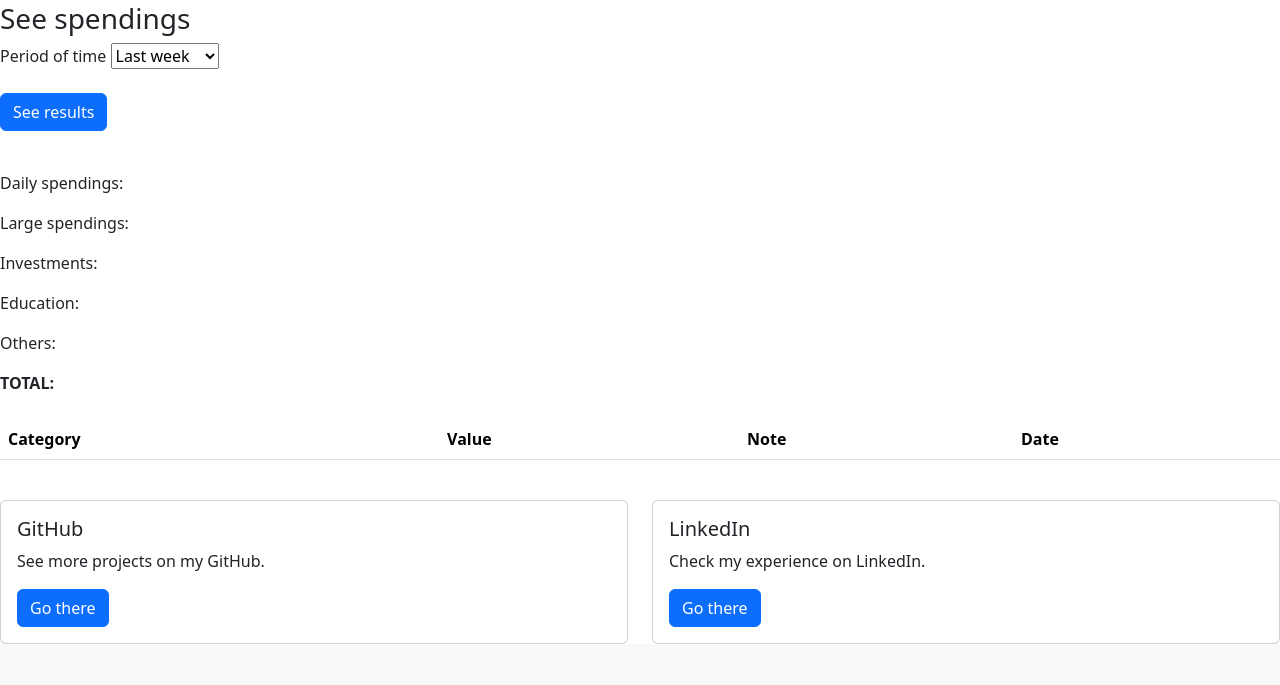
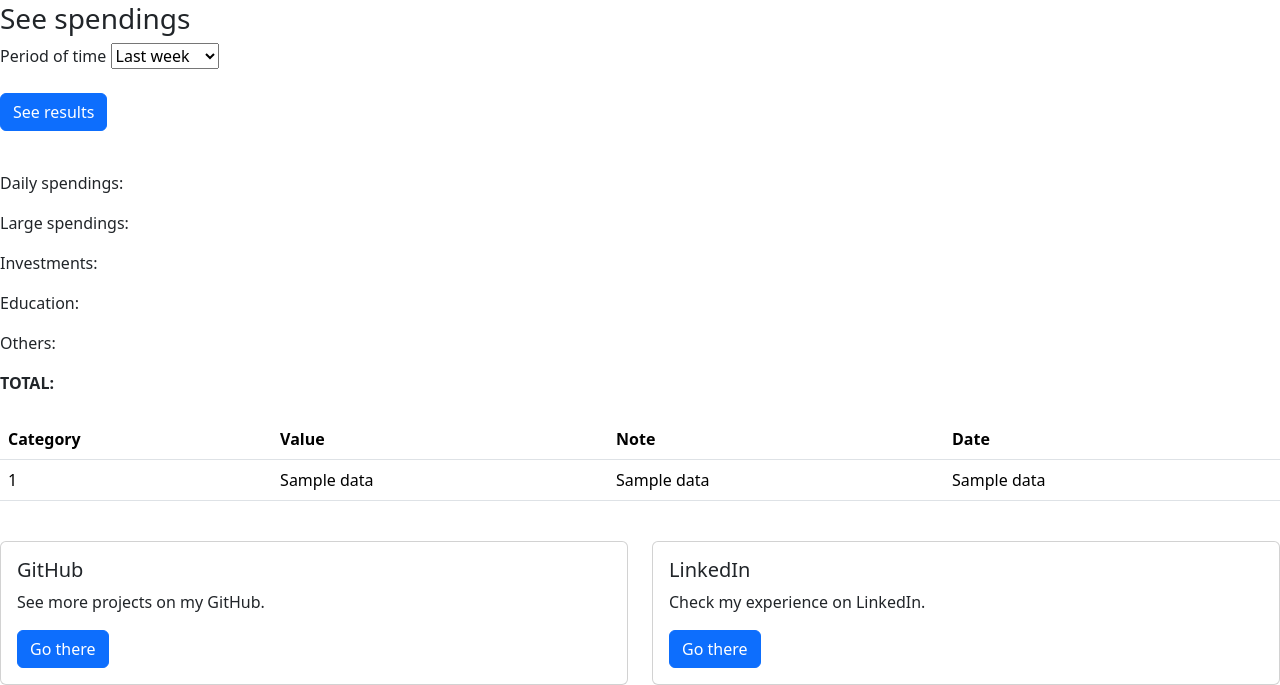
Before and after one commit to jgmbl/home-budget, a Flask app: template templates/spendings.html in a window 1280 px wide. Shown: the part 452-1137 px from the top of the page. Before the commit the page ends 1096 px from the top, so only its background shows below. Run offline with Flask 3, Linux system fonts and the light colour scheme; the template is opened without the code that fills it: most values are stand-ins (such as "Sample title", 1, 10 or a date in 2020); lists and menus that the app fills with data are empty.

Commit message:
app.py and templates/spendings.html: add showing month spendings in table

```diff
--- a/app.py
+++ b/app.py
@@ -184,8 +184,9 @@ def budgeting():
 @login_required
 def spendings():
     logged_user_spendings = UserSpendings()
-    last_month_spendings = []
     display_spendings = ""
+    current_month_spendings = logged_user_spendings.get_spendings_from_current_month()
+
 
     date_today = date.today()
     week_day = date_today.strftime('%A')
@@ -197,18 +198,16 @@ def spendings():
             note = request.form.get("note")
             category = request.form.get("category")
 
-
             #add data to table spendings
             logged_user_spendings.add_spendings_to_table(category, value, note)
 
         elif "see_spendings" in request.form:
             display_spendings = request.form.get("display_spendings")
-            print(display_spendings)
 
         return redirect("/spendings")
 
     else:
-        return render_template("spendings.html", week_day=week_day, date_today=date_today, display_spendings=display_spendings, display_data_month=last_month_spendings)
+        return render_template("spendings.html", week_day=week_day, date_today=date_today, display_spendings=display_spendings, display_data_month=current_month_spendings)
 
 
 if __name__ == "__main__":
--- a/templates/spendings.html
+++ b/templates/spendings.html
@@ -64,6 +64,15 @@
                               <td>{{ data[3] }}</td>
                             </tr>
                         {% endfor %}
+                    {% else %}
+                        {% for data in display_data_month %}
+                        <tr>
+                          <td>{{ data[0] }}</td>
+                          <td>{{ data[1] }}</td>
+                          <td>{{ data[2] }}</td>
+                          <td>{{ data[3] }}</td>
+                        </tr>
+                        {% endfor %}
                     {% endif %}
                 </tbody>
             </table>
```
